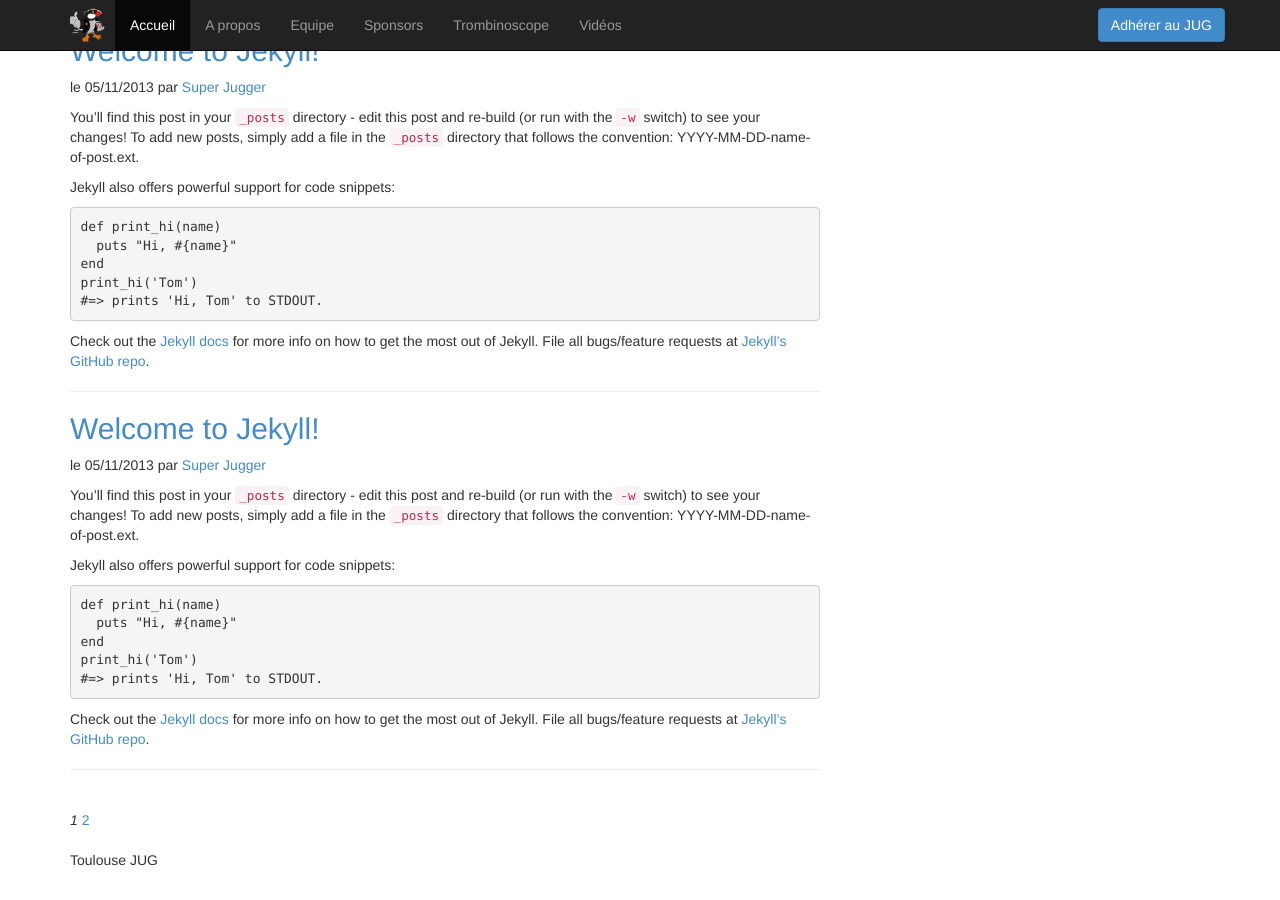
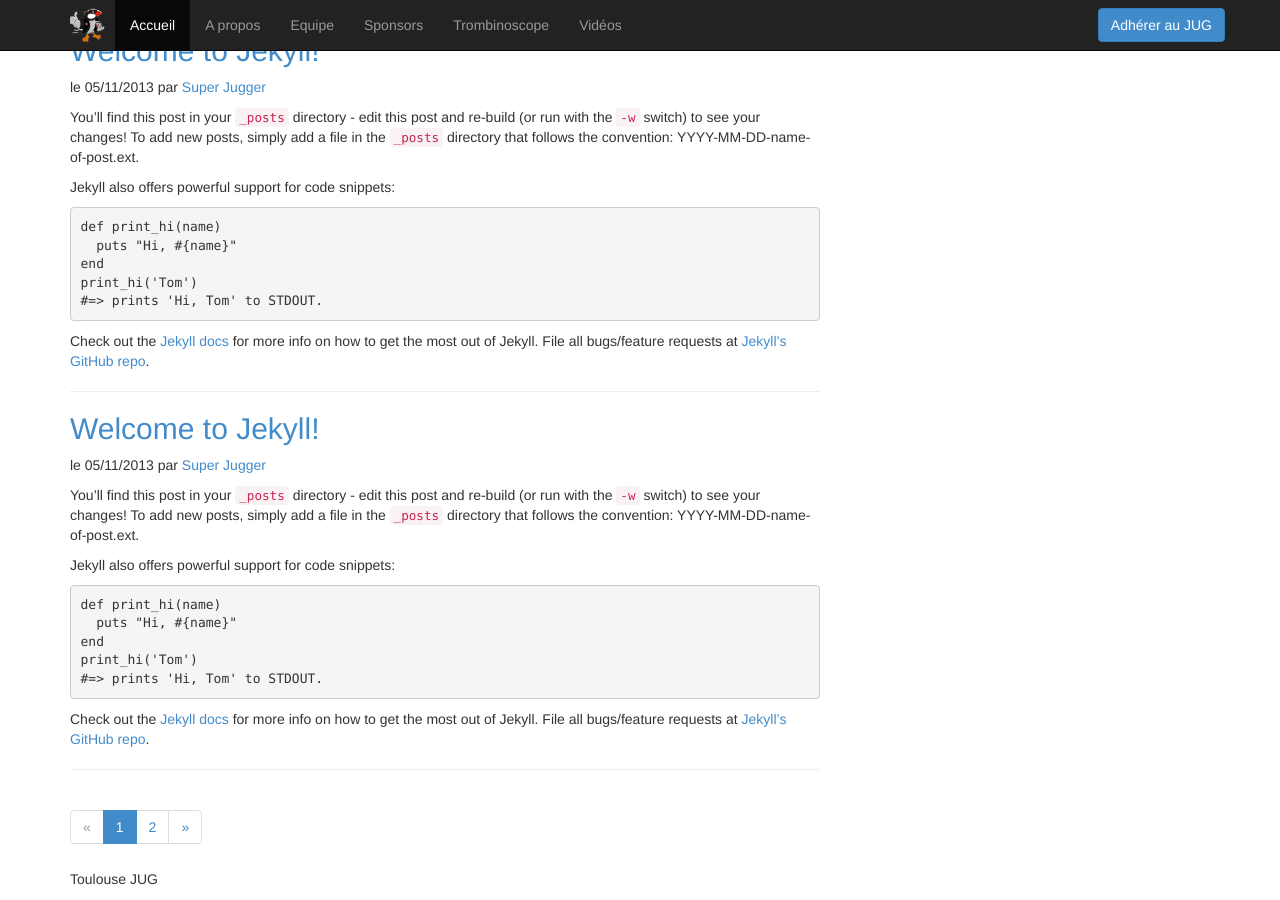
Before and after one commit to ToulouseJug/toulousejug.github.io, a Jekyll site: the page built from index.html, in a window 1280 px wide and 900 px high, scrolled down 1310 px. Built offline with Jekyll 4.4.1, drawn with Linux system fonts in a browser that asks for light colours; Markdown is read by kramdown in place of the engine named in the settings; the list of posts is cut into pages by our own code.

Commit message:
pagination + jolie

```diff
--- a/index.html
+++ b/index.html
@@ -17,17 +17,29 @@
 </div>
 
 {% if paginator.total_pages > 1 %}
-<div class="pagination">
-
+<ul class="pagination">
+	{% if paginator.page  == 1 %}
+  	<li class="disabled">
+  	{% else %}
+  	<li>
+  	{% endif %}
+		<a href="{{ paginator.previous_page_path }}">&laquo;</a>
+	</li>
   	{% for page in (1..paginator.total_pages) %}
     	{% if page == paginator.page %}
-      <em>{{ page }}</em>
+      		<li class="active"><a href="{{ site.paginate_path | prepend: site.baseurl | replace: '//', '/' | replace: ':num', page }}">{{ page }}</a></li>
     	{% elsif page == 1 %}
-      <a href="{{ '/index.html' | prepend: site.baseurl | replace: '//', '/' }}">{{ page }}</a>
+      		<li><a href="{{ '/index.html' | prepend: site.baseurl | replace: '//', '/' }}">{{ page }}</a></li>
     	{% else %}
-      <a href="{{ site.paginate_path | prepend: site.baseurl | replace: '//', '/' | replace: ':num', page }}">{{ page }}</a>
+      		<li><a href="{{ site.paginate_path | prepend: site.baseurl | replace: '//', '/' | replace: ':num', page }}">{{ page }}</a></li>
     	{% endif %}
   	{% endfor %}
-
-</div>
+  	{% if paginator.page  == paginator.total_pages %}
+  	<li class="disabled">
+  	{% else %}
+  	<li>
   	{% endif %}
+  		<a href="{{ paginator.next_page_path }}">&raquo;</a>
+  	</li>
+</ul>
+{% endif %}
```
Lines whose indentation alone changed are shown as unchanged.
